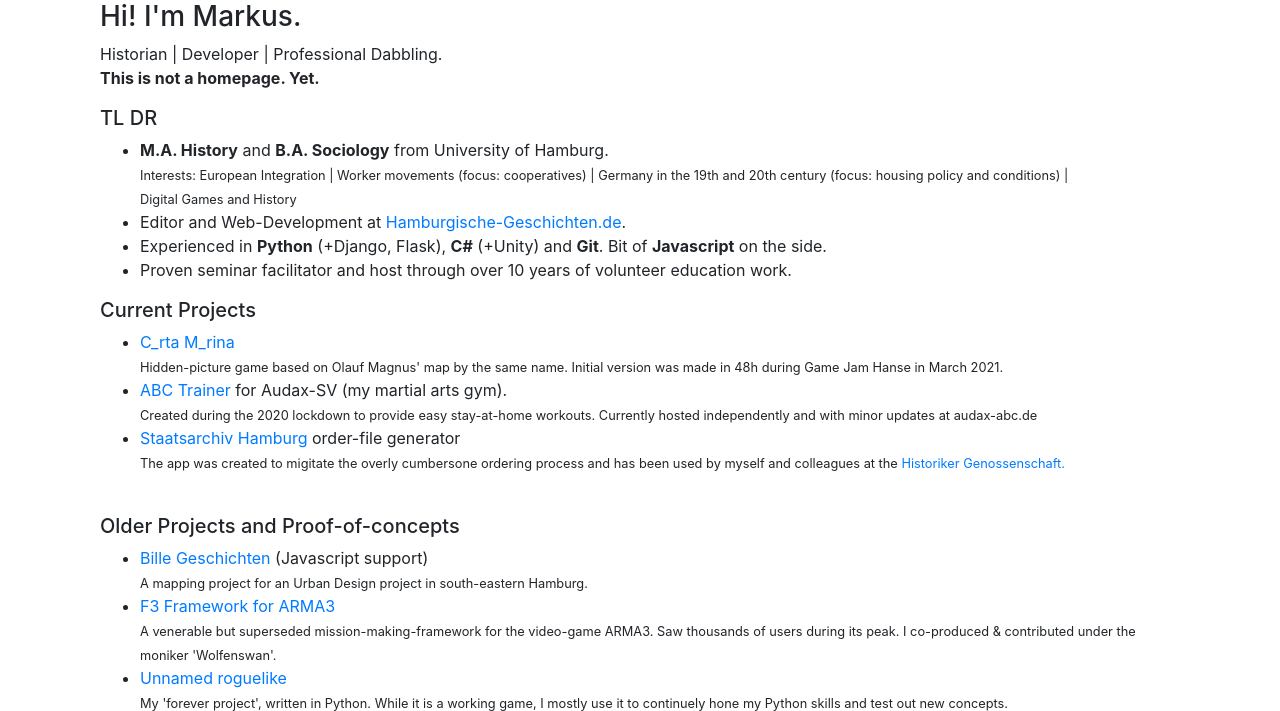
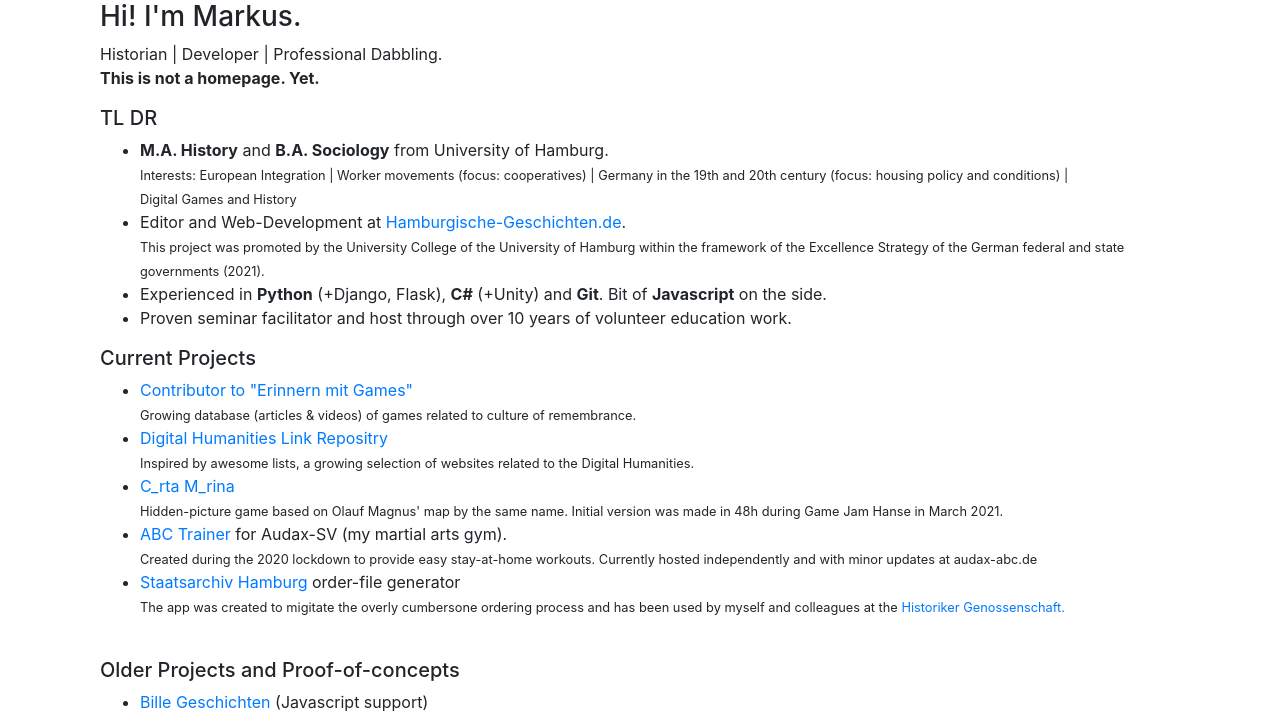
Before and after one commit to Wolfenswan/flask-sandbox, a Flask app: page / in a window 1280 px wide. Shown: the top 711 px of the page. Run offline with Flask 2, Linux system fonts and the light colour scheme; parts of the project's set-up code (start-up, migrations or seed data) failed here and were passed over; some libraries are stand-ins or nearby versions.

Commit message:
minor update

```diff
--- a/templates/landingpage/projects.html
+++ b/templates/landingpage/projects.html
@@ -1,6 +1,12 @@
 {% block projects %}
 <h5>Current Projects</h5>
     <ul>
+        <li><a href="https://www.stiftung-digitale-spielekultur.de/games-erinnerungskultur/">Contributor to "Erinnern mit Games"</a><br/>
+        <small>Growing database (articles & videos) of games related to culture of remembrance.</small></li>
+
+        <li><a href="https://github.com/Wolfenswan/Digital-Humanities-Link-Repository">Digital Humanities Link Repositry</a><br/>
+        <small>Inspired by awesome lists, a growing selection of websites related to the Digital Humanities.</small></li>
+
         <li><a href="https://wolfenswan.itch.io/carta-marina" target="_blank">C_rta M_rina</a><br>
         <small>Hidden-picture game based on Olauf Magnus' map by the same name. Initial version was made in 48h during Game Jam Hanse in March 2021.</small></li>
 
--- a/templates/landingpage/shortinfo.html
+++ b/templates/landingpage/shortinfo.html
@@ -5,6 +5,7 @@
     <small>Interests: European Integration | Worker movements (focus: cooperatives) | Germany in the 19th and 20th century (focus: housing policy and conditions) |<br/>
          Digital Games and History</small></li>
     <li>Editor and Web-Development at <a href="https://hamburgische-geschichten.de/" target="_blank">Hamburgische-Geschichten.de</a>.<br/>
+        <small>This project was promoted by the University College of the University of Hamburg within the framework of the Excellence Strategy of the German federal and state governments (2021).</small>
     <li>Experienced in <b>Python</b> (+Django, Flask), <b>C#</b> (+Unity) and <b>Git</b>. Bit of <b>Javascript</b> on the side.</li>
     <li>Proven seminar facilitator and host through over 10 years of volunteer education work.</li>
 </ul>
```
